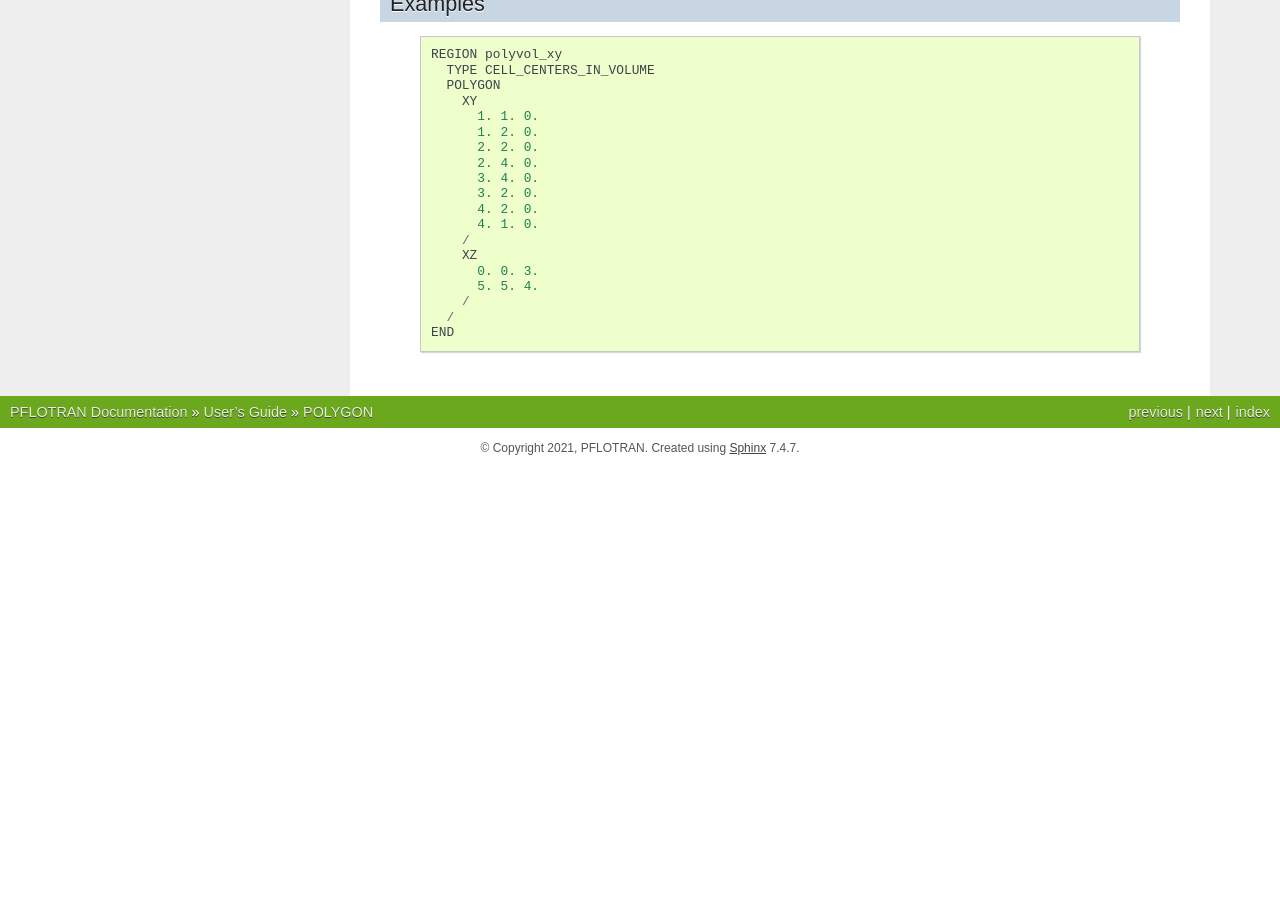
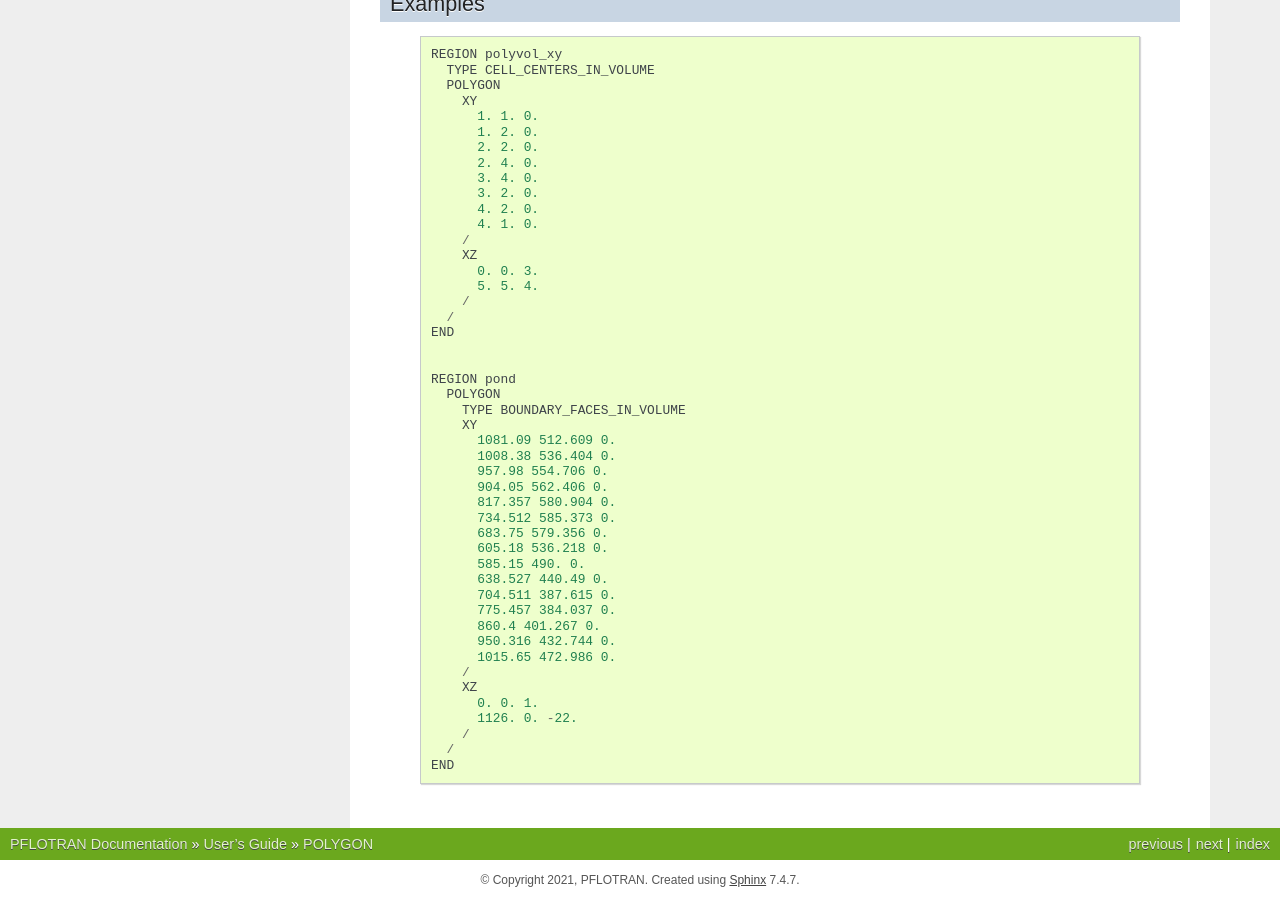
Before and after one commit to Miracloon/pflotran-documentation, a Sphinx documentation site: the page built from source/user_guide/cards/subsurface/region/polygonal_region_card.rst, in a window 1280 px wide and 900 px high, scrolled down 914 px. Built offline with Sphinx 7.4.7, drawn with Linux system fonts in a browser that asks for light colours; before the commit the page ends 1382 px from its top, so only the background shows below that.

Commit message:
added boundary region defined by polygon

```diff
--- a/source/user_guide/cards/subsurface/region/polygonal_region_card.rst
+++ b/source/user_guide/cards/subsurface/region/polygonal_region_card.rst
@@ -70,3 +70,31 @@ Examples
       /
     /
   END
+
+
+  REGION pond
+    POLYGON
+      TYPE BOUNDARY_FACES_IN_VOLUME
+      XY
+        1081.09 512.609 0.
+        1008.38 536.404 0.
+        957.98 554.706 0.
+        904.05 562.406 0.
+        817.357 580.904 0.
+        734.512 585.373 0.
+        683.75 579.356 0.
+        605.18 536.218 0.
+        585.15 490. 0.
+        638.527 440.49 0.
+        704.511 387.615 0.
+        775.457 384.037 0.
+        860.4 401.267 0.
+        950.316 432.744 0.
+        1015.65 472.986 0.
+      /
+      XZ
+        0. 0. 1.
+        1126. 0. -22.
+      /
+    /
+  END
```
